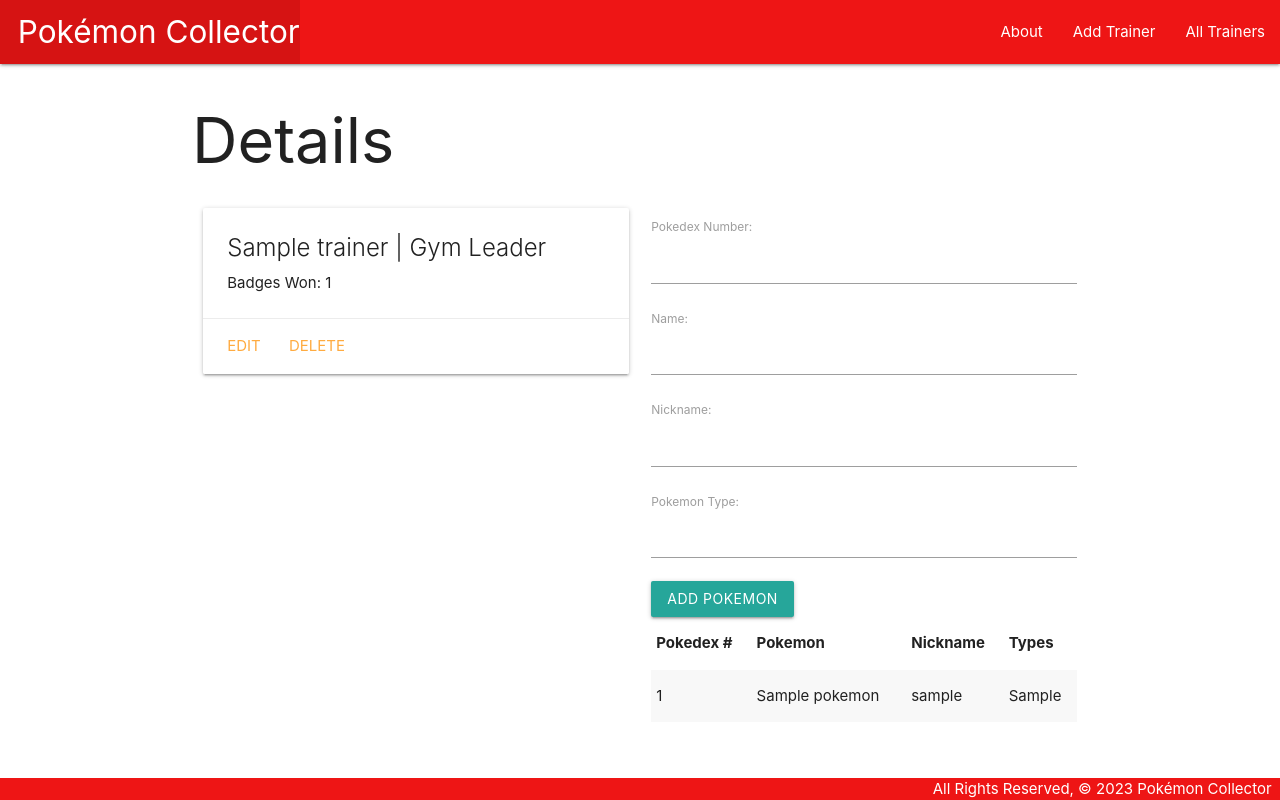
After one commit to barrientosjesus/pokemoncollector, a Django app: page /trainer/1/ in a window 1280 px wide. The commit adds this page. Run offline with Django 4.2, Linux system fonts and the light colour scheme; tables that the repository leaves empty hold one stand-in row (values such as "Sample post").

Commit message:
Refactor code to make Trainer the main resoures. Add pokemon model to belong to a trainer. Re-do database because Chuey messed up the migration :)

```diff
--- a/main_app/admin.py
+++ b/main_app/admin.py
@@ -1,5 +1,6 @@
 from django.contrib import admin
-from .models import Pokemon
+from .models import Pokemon, Trainer
 
 # Register your models here.
+admin.site.register(Trainer)
 admin.site.register(Pokemon)
--- /dev/null
+++ b/main_app/forms.py
@@ -0,0 +1,7 @@
+from django.forms import ModelForm
+from .models import Pokemon
+
+class PokemonForm(ModelForm):
+    class Meta:
+        model = Pokemon
+        fields = ['pokedex_number', 'name', 'nickname', 'type']
--- a/main_app/models.py
+++ b/main_app/models.py
@@ -1,15 +1,27 @@
 from django.db import models
 from django.urls import reverse
 
+class Trainer(models.Model):
+    name = models.CharField(max_length=30)
+    badges = models.IntegerField("Badges Won")
+    is_gym_leader = models.BooleanField("Gym Leader", default=False)
+
+    def __str__(self):
+        return f"{self.name}"
+
+    def get_absolute_url(self):
+        return reverse('details', kwargs={'trainer_id': self.id})
 
 class Pokemon(models.Model):
-    pokedexNumber = models.IntegerField()
+    pokedex_number = models.IntegerField("Pokedex Number")
     name = models.CharField(max_length=30)
-    pokeType = models.CharField(max_length=50)
-    types = models.JSONField()
+    nickname = models.CharField(max_length=30, default='', blank=True, null=True)
+    type = models.CharField("Pokemon Type", max_length=50, default='')
+
+    trainer = models.ForeignKey(Trainer, on_delete=models.CASCADE)
 
     def __str__(self):
-        return f"{self.name} #{self.pokedexNumber}"
+        return f"{self.name} #{self.pokedex_number}"
 
     def get_absolute_url(self):
         return reverse('details', kwargs={'pokemon_id': self.id})
--- a/main_app/templates/base.html
+++ b/main_app/templates/base.html
@@ -2,6 +2,7 @@
 
 <!DOCTYPE html>
 <html lang="en">
+
 <head>
   <meta charset="UTF-8">
   <meta name="viewport" content="width=device-width, initial-scale=1.0">
@@ -9,7 +10,9 @@
   <title>Pokémon Collector</title>
   <link rel="stylesheet" href="https://cdnjs.cloudflare.com/ajax/libs/materialize/1.0.0/css/materialize.min.css">
   <link rel="stylesheet" href="{% static 'css/style.css' %}">
+  <script src="https://cdnjs.cloudflare.com/ajax/libs/materialize/1.0.0/js/materialize.min.js"></script>
 </head>
+
 <body>
   <header class="navbar-fixed">
     <nav>
@@ -19,8 +22,8 @@
         </ul>
         <ul class="right">
           <li><a href="{% url 'about' %}">About</a></li>
-          <li><a href="{% url 'pokemon_create' %}">Add Pokemon</a></li>
-          <li><a href="{% url 'index' %}">All Pokémon</a></li>
+          <li><a href="{% url 'trainer_create' %}">Add Trainer</a></li>
+          <li><a href="{% url 'index' %}">All Trainers</a></li>
         </ul>
       </div>
     </nav>
@@ -33,4 +36,5 @@
     <div class="right">All Rights Reserved, &copy; 2023 Pokémon Collector &nbsp;</div>
   </footer>
 </body>
+
 </html>
--- a/main_app/templates/main_app/pokemon_confirm_delete.html
+++ b/main_app/templates/main_app/trainer_confirm_delete.html
@@ -8,6 +8,6 @@
   <form action="" method="POST">
     {% csrf_token %}
     <input type="submit" value="Yes - Delete!" class="btn">
-    <a href="{% url 'details' pokemon.id %}">Cancel</a>
+    <a href="{% url 'details' trainer.id %}">Cancel</a>
   </form>
 {% endblock %}
--- /dev/null
+++ b/main_app/templates/trainer/details.html
@@ -0,0 +1,48 @@
+{% extends 'base.html' %}
+{% block content %}
+
+<h1>Details</h1>
+
+<div class="row">
+    <div class="col s6">
+        <div class="card">
+            <div class="card-content">
+                <span class="card-title">{{ trainer.name }} | {% if trainer.is_gym_leader %}Gym Leader{% else %}Trainer{% endif %}</span>
+                <p>Badges Won: {{ trainer.badges }}
+                </p>
+            </div>
+            <div class="card-action">
+                <a href="{% url 'trainer_update' trainer.id %}">Edit</a>
+                <a href="{% url 'trainer_delete' trainer.id %}">Delete</a>
+            </div>
+        </div>
+    </div>
+    <div class="col s6">
+        <form action="{% url 'add_pokemon' trainer.id %}" method="POST">
+            {% csrf_token %}
+            {{ pokemon_form.as_p }}
+            <input type="submit" class="btn" value="Add Pokemon">
+          </form>
+        <table class="striped">
+            <thead>
+                <tr>
+                    <th>Pokedex #</th>
+                    <th>Pokemon</th>
+                    <th>Nickname</th>
+                    <th>Types</th>
+                </tr>
+            </thead>
+            <tbody>
+                {% for pokemon in trainer.pokemon_set.all %}
+                <tr>
+                    <td>{{pokemon.pokedex_number}}</td>
+                    <td>{{pokemon.name}}</td>
+                    <td>{{pokemon.nickname}}</td>
+                    <td>{{pokemon.type}}</td>
+                </tr>
+                {% endfor %}
+            </tbody>
+        </table>
+    </div>
+</div>
+{% endblock %}
--- a/main_app/urls.py
+++ b/main_app/urls.py
@@ -4,9 +4,10 @@
 urlpatterns = [
     path('', views.home, name='home'),
     path('about/', views.about, name='about'),
-    path('pokemon/', views.pokemon_index, name='index'),
-    path('pokemon/<int:pokemon_id>/', views.pokemon_details, name='details'),
-    path('pokemon/create/', views.PokemonCreate.as_view(), name='pokemon_create'),
-    path('pokemon/<int:pk>/update/', views.PokemonUpdate.as_view(), name='pokemon_update'),
-    path('pokemon/<int:pk>/delete/', views.PokemonDelete.as_view(), name='pokemon_delete'),
+    path('trainer/', views.trainer_index, name='index'),
+    path('trainer/<int:trainer_id>/', views.trainer_details, name='details'),
+    path('trainer/create/', views.TrainerCreate.as_view(), name='trainer_create'),
+    path('trainer/<int:pk>/update/', views.TrainerUpdate.as_view(), name='trainer_update'),
+    path('trainer/<int:pk>/delete/', views.TrainerDelete.as_view(), name='trainer_delete'),
+    path('trainer/<int:trainer_id>/add_pokemon/', views.add_pokemon, name='add_pokemon'),
 ]
--- a/main_app/views.py
+++ b/main_app/views.py
@@ -1,6 +1,7 @@
-from django.shortcuts import render
+from django.shortcuts import render, redirect
 from django.views.generic.edit import CreateView, UpdateView, DeleteView
-from .models import Pokemon
+from .models import Trainer
+from .forms import PokemonForm
 
 # Create your views here.
 def home(request):
@@ -9,26 +10,37 @@
 def about(request):
     return render(request, 'about.html')
 
-def pokemon_index(request):
-    pokemon = Pokemon.objects.all()
-    return render(request, 'pokemon/index.html', {
-        'pokemon': pokemon,
+def trainer_index(request):
+    trainer = Trainer.objects.all()
+    return render(request, 'trainer/index.html', {
+        'trainer': trainer,
     })
 
-def pokemon_details(request, pokemon_id):
-    pokemon = Pokemon.objects.get(id=pokemon_id)
-    return render(request, 'pokemon/details.html', {
-        'pokemon': pokemon
+def trainer_details(request, trainer_id):
+    trainer = Trainer.objects.get(id=trainer_id)
+    pokemon_form = PokemonForm()
+    return render(request, 'trainer/details.html', {
+        'trainer': trainer,
+        'pokemon_form': pokemon_form
     })
 
-class PokemonCreate(CreateView):
-    model = Pokemon
+def add_pokemon(request, trainer_id):
+    form = PokemonForm(request.POST)
+    print(form.is_valid());
+    if form.is_valid():
+        new_pokemon = form.save(commit=False)
+        new_pokemon.trainer_id = trainer_id
+        new_pokemon.save()
+    return redirect('details', trainer_id=trainer_id)
+
+class TrainerCreate(CreateView):
+    model = Trainer
     fields = '__all__'
 
-class PokemonUpdate(UpdateView):
-    model = Pokemon
+class TrainerUpdate(UpdateView):
+    model = Trainer
     fields = '__all__'
 
-class PokemonDelete(DeleteView):
-    model = Pokemon
-    success_url = '/pokemon'
+class TrainerDelete(DeleteView):
+    model = Trainer
+    success_url = '/trainer'
```
Also changed, not shown: main_app/templates/main_app/pokemon_form.html (deleted, +0 -16 lines), main_app/templates/main_app/trainer_form.html (added, +28 -0 lines), main_app/templates/pokemon/details.html (deleted, +0 -21 lines), main_app/templates/pokemon/index.html (deleted, +0 -21 lines), main_app/templates/trainer/index.html (added, +19 -0 lines), main_app/migrations/0001_initial.py, main_app/migrations/0002_remove_pokemon_types.py (added), main_app/migrations/0003_rename_poke_type_pokemon_type.py (added), main_app/migrations/0004_alter_pokemon_nickname.py (added).
